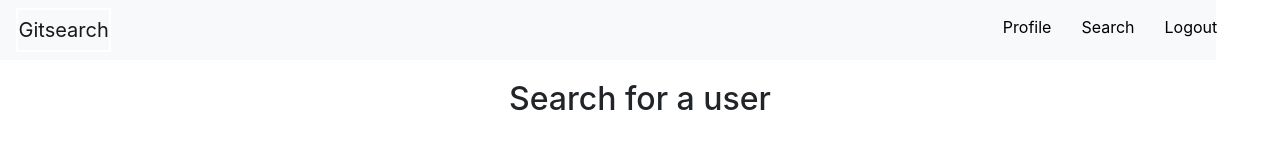
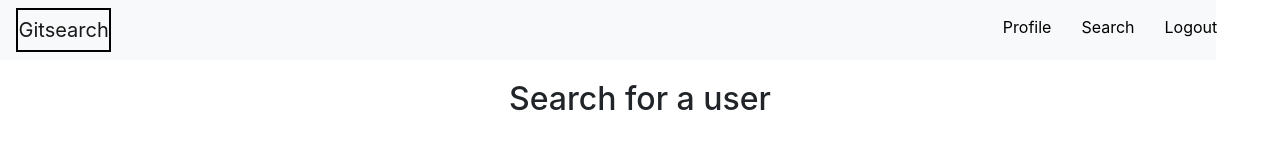
Before and after one commit to JadivaM/Gitsearch, a React (Create React App) app in the folder client/: page /search in a window 1280 px wide. Shown: the top 144 px of the page. Built offline with nearby package versions, Linux system fonts and the light colour scheme; no server answers; sample sign-in values are in the browser's storage.

Commit message:
add class name for navbar logo when logged in to make border black

```diff
--- a/client/src/App.css
+++ b/client/src/App.css
@@ -62,6 +62,10 @@ body {
   padding: 0.5%;
   color: #fff;
   font-size: 1.5rem;
+}
+
+.navbar-title.logged-in {
+  border: #000 2px solid;
 }
 
 #navbar-text {
--- a/client/src/components/LoggedInNav.jsx
+++ b/client/src/components/LoggedInNav.jsx
@@ -27,7 +27,9 @@ const LoggedInNav = () => {
     <>
       <Navbar id="navbar-container" bg="light" expand="lg">
         <Link to="/" style={{ textDecoration: 'none', color: 'black' }}>
-          <Navbar.Brand className="navbar-title">Gitsearch</Navbar.Brand>
+          <Navbar.Brand className="navbar-title logged-in">
+            Gitsearch
+          </Navbar.Brand>
         </Link>
         <Navbar.Toggle aria-controls="basic-navbar-nav" />
         <Navbar.Collapse
```
